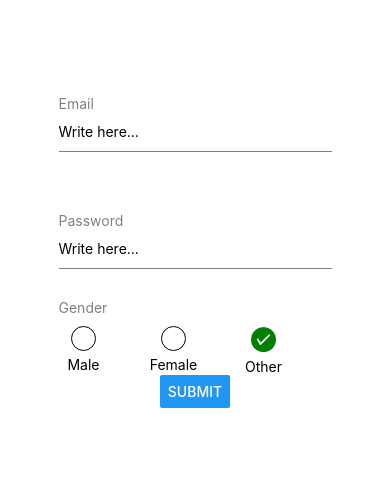
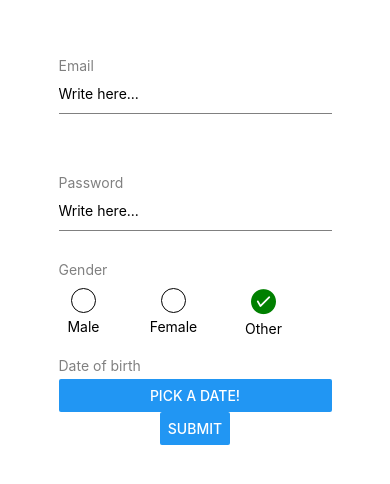
Before and after one commit to delphineuw/Us, a React Native app in the folder frontend/: screen / in a window 390 px wide. Shown: the part 186-670 px from the top of the page. Built offline with nearby package versions, Linux system fonts and the light colour scheme.

Commit message:
Date picker input

```diff
--- /dev/null
+++ b/frontend/app/components/DatePickerTemplate/index.js
@@ -0,0 +1,37 @@
+import React, { useState } from 'react';
+import { View, Button, Platform, Text } from 'react-native';
+import DateTimePicker from '@react-native-community/datetimepicker';
+
+// Local Imports
+import styles from './styles';
+
+const DatePickerTemplate = props => {
+  const [date, setDate] = useState(new Date(1598051730000));
+  const [show, setShow] = useState(false);
+
+  const onChange = (event, selectedDate) => {
+    const currentDate = selectedDate || date;
+    setShow(Platform.OS === 'ios');
+    setDate(currentDate);
+  };
+
+  return (
+    <View>
+      <Text style={styles.label}>{props.label}</Text>
+      {show ? (
+        <DateTimePicker
+          testID="dateTimePicker"
+          value={date}
+          mode="date"
+          is24Hour={true}
+          display="default"
+          onChange={onChange}
+        />
+      ) : (
+        <Button onPress={() => setShow(true)} title="Pick a date!" />
+      )}
+    </View>
+  );
+};
+
+export default DatePickerTemplate;
--- /dev/null
+++ b/frontend/app/components/DatePickerTemplate/styles.js
@@ -0,0 +1,7 @@
+import { StyleSheet } from 'react-native';
+
+const styles = StyleSheet.create({
+  label: { color: 'grey', marginTop: 20, marginBottom: 5 }
+});
+
+export default styles;
--- a/frontend/app/components/FormTemplate/index.js
+++ b/frontend/app/components/FormTemplate/index.js
@@ -4,6 +4,7 @@ import { View, Text, ScrollView, Button } from 'react-native';
 // Local imports
 import InputTemplate from '../InputTemplate/index';
 import RadioTemplate from '../RadioTemplate/index';
+import DatePickerTemplate from '../DatePickerTemplate/index';
 import styles from './styles';
 
 const FormTemplate = props => {
@@ -36,7 +37,7 @@ const FormTemplate = props => {
         );
 
       case 'date':
-        return null;
+        return <DatePickerTemplate key={input.id} label={input.label} />;
 
       default:
         break;
--- a/frontend/package.json
+++ b/frontend/package.json
@@ -13,7 +13,8 @@
     "react": "16.13.1",
     "react-dom": "16.13.1",
     "react-native": "https://github.com/expo/react-native/archive/sdk-39.0.4.tar.gz",
-    "react-native-web": "~0.13.12"
+    "react-native-web": "~0.13.12",
+    "@react-native-community/datetimepicker": "3.0.0"
   },
   "devDependencies": {
     "@babel/core": "~7.9.0"
```
Also changed, not shown: 1 other file (tests, documents, lock files or other folders).
